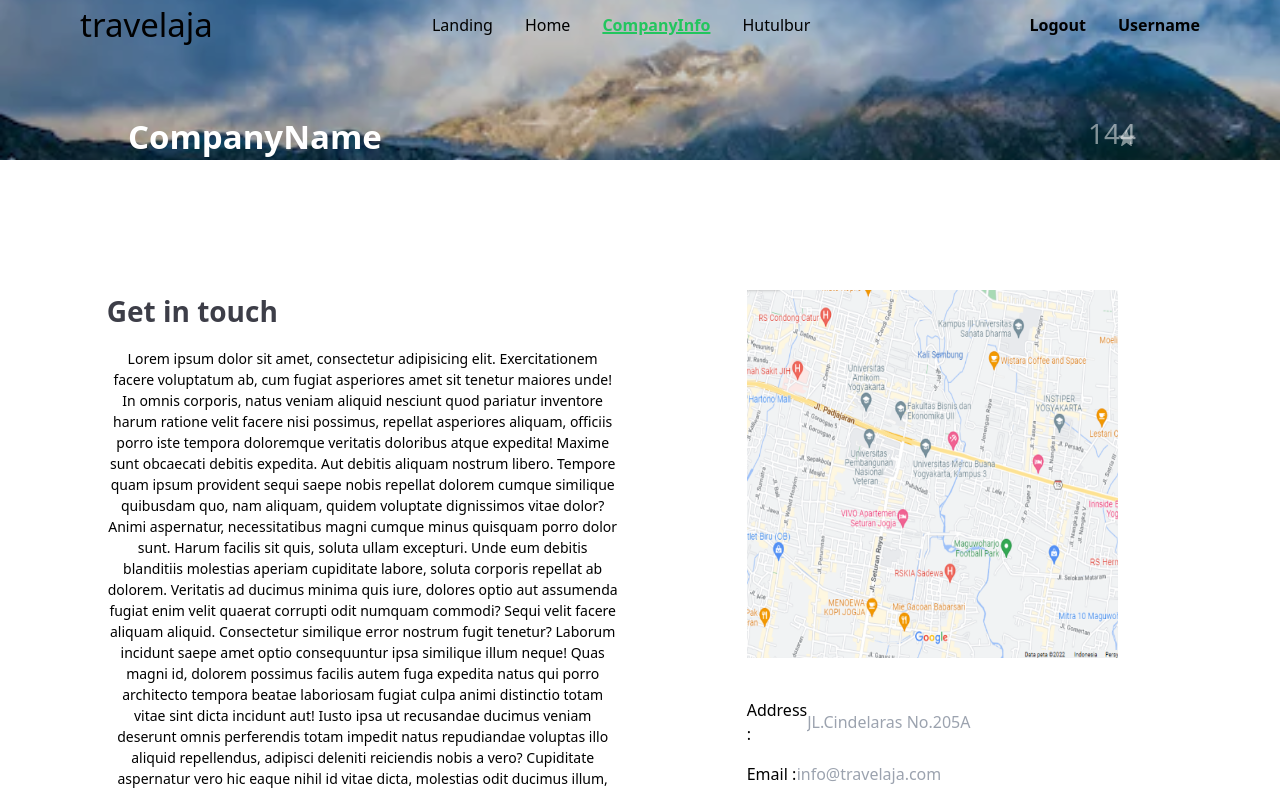
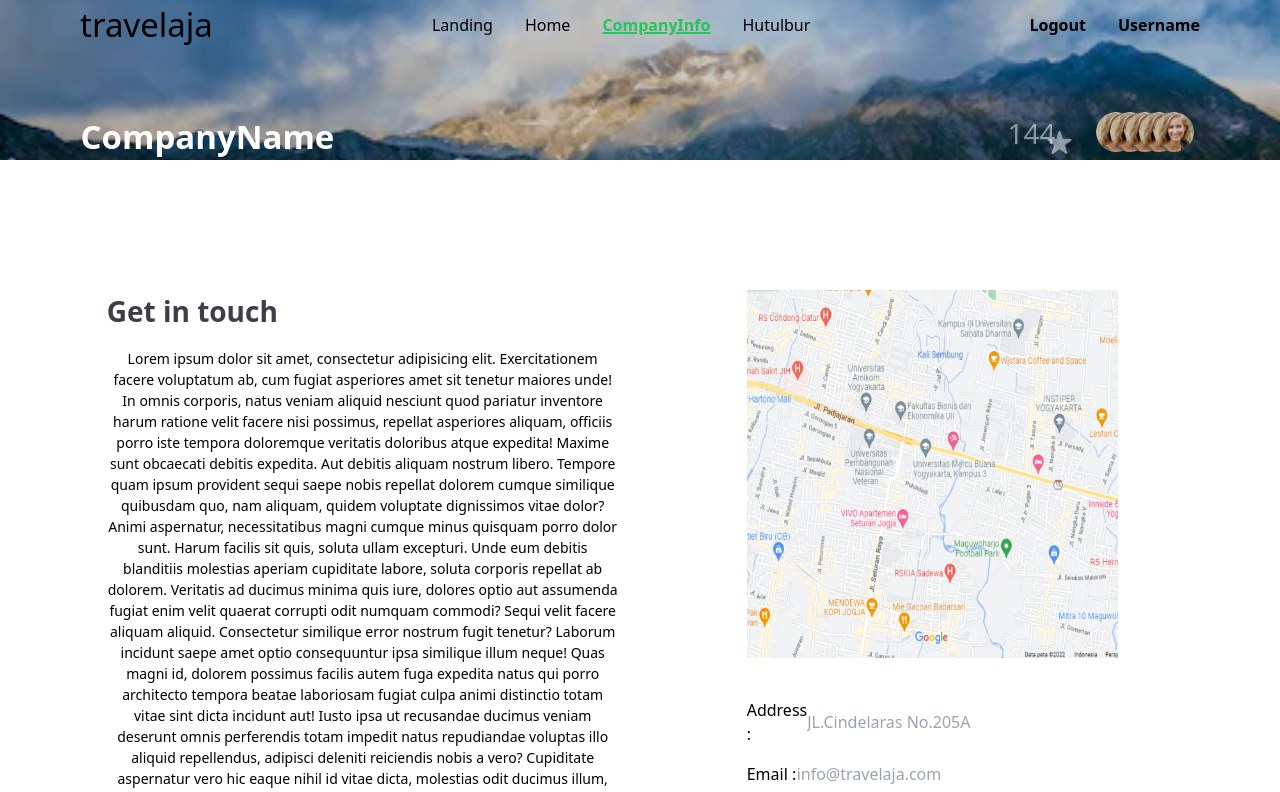
Before and after one commit to HOP-2023DemoDay/aylal, a React (Create React App) app in the folder front/: page /CompanyInfo in a window 1280 px wide. Shown: the top 792 px of the page. Built offline with nearby package versions, Linux system fonts and the light colour scheme.

Commit message:
suulchiinh

```diff
--- a/front/src/pages/CompanyInfo.jsx
+++ b/front/src/pages/CompanyInfo.jsx
@@ -3,23 +3,14 @@ import clsx from "clsx";
 import Hutulbur from "../components/Hutulbur";
 import Map from "../img/map.png"
 import star from "../img/star.svg"
-// import hun from "../img/hun.png"
+import hun from "../img/hun.png"
 import img from "../img/companyImg.svg"
 import pagearr from "../img/pagearr.svg"
 
 const style = {
-  people: "w-[40px] h-[40px] ml-[-2vw] bg-DarkText rounded-full",
+  people: "w-[40px] h-[40px] ml-[-2vw] bg-DarkText rounded-full smm:ml-[-7vw] smm:w-[30px] smm:h-[30px]",
   box: "flex justify-between w-[281px] mt-[2vh]",
 };
-
-//         smm: { min: "0px", max: "639px" },
-//         smmsm: { min: "0px", max: "767px" },
-//         sm: { min: "640px", max: "767px" },
-//         md: { min: "768px", max: "768px" },
-//         smmmd: { min: "640px", max: "1023px" },
-//         lg: { min: "1024px", max: "1279px" },
-//         xl: { min: "1280px", max: "1535px" },
-//         Txl: { min: "1536px" },
 
 export const CompanyInfo = () => {
   return (
@@ -27,20 +18,20 @@ export const CompanyInfo = () => {
       <div>
       <img src={img} alt="img" className="w-screen h-[20vh] object-cover" />
       <button><img src={pagearr} alt="arrow" onClick = {() => {console.log("first")}} className="h-10 mt-[-30vh] ml-[2vw]" /></button>
-      <div className="w-[90vw] ml-[10vw] flex justify-between mt-[-9vh]">
-        <p className="font-Poppins font-bold text-[33px] text-white  ">CompanyName</p>
-        <div className="w-[15vw] flex justify-between">
+      <div className="w-screen flex justify-around mt-[-9vh]">
+        <p className="font-Poppins font-bold text-[33px] text-white ml-[-20vw] md:text-[28px] smmmd:ml-[0px] smm:text-[20px]">CompanyName</p>
+        <div className="w-[15vw] flex justify-between mr-[-20vw] smmmd:mr-[0px]">
           <div className="w-[90px]">
-          <p className="font-Poppins font-light text-[28px] opacity-50 text-white">144</p>
-          <img src={star} alt="start" className="w-[2vw] h-[2vh] opacity-50 ml-[2vw] mt-[-3vh]"/>
+          <p className="font-Poppins font-light text-[28px] opacity-50 text-white md:text-[26px] smm:ml-[-30vw] smm:text-[20px]">144</p>
+          <img src={star} alt="start" className="w-[25px] h-[25px] opacity-50 ml-[40px] mt-[-3vh] smm:ml-[-20vw]"/>
           </div>
-          {/* <div className="w-[140px] flex flex-wrap ml-[5vw]">
+          <div className="w-[140px] flex ml-[5vw] smm:ml-[-10vw]">
             <img src={hun} alt="hun" className={clsx(style.people)}/>
             <img src={hun} alt="hun" className={clsx(style.people)}/>
             <img src={hun} alt="hun" className={clsx(style.people)}/>
             <img src={hun} alt="hun" className={clsx(style.people)}/>
             <img src={hun} alt="hun" className={clsx(style.people)}/>
-          </div> */}
+          </div>
         </div>
       </div>
       </div>
```
